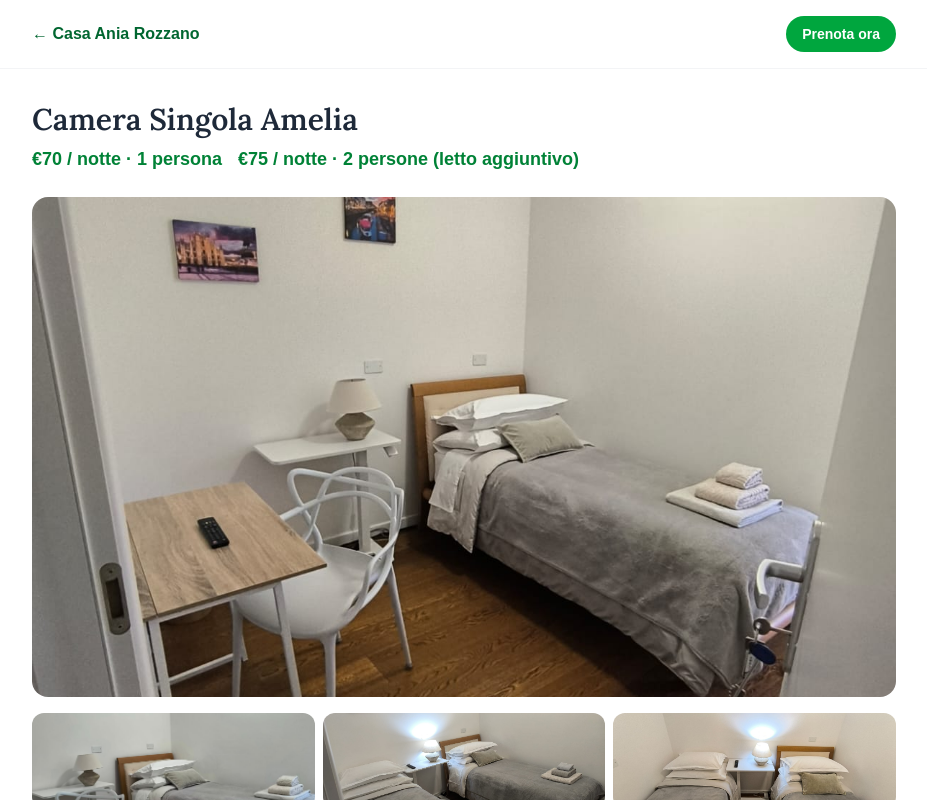
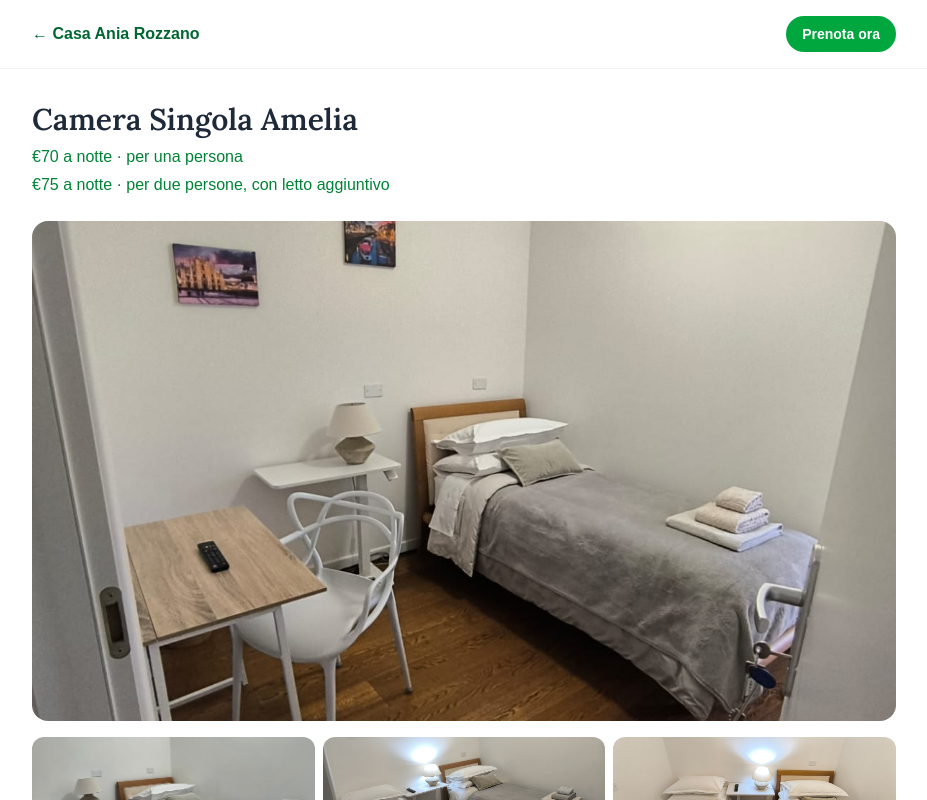
Before and after one commit to CasaAnia/sito-casaania, a Next.js app: page /camere/singola in a window 1280 px wide. Shown: the top 800 px of the page, without its empty margins (176-1103 px from the left). Built offline with nearby package versions, Linux system fonts and the light colour scheme.

Commit message:
Camera Amelia: tariffe su due righe, tolto grassetto

```diff
--- a/app/camere/singola/page.tsx
+++ b/app/camere/singola/page.tsx
@@ -47,9 +47,9 @@ export default function CameraSingola() {
       <div className="max-w-4xl mx-auto px-4 py-8">
 
         <h1 style={{ fontFamily: "'Lora', serif" }} className="text-3xl font-semibold text-gray-800 mb-2">Camera Singola Amelia</h1>
-        <div className="flex flex-col sm:flex-row gap-1 sm:gap-4 mb-6">
-          <p className="text-green-700 font-semibold text-lg">€70 / notte · 1 persona</p>
-          <p className="text-green-700 font-semibold text-lg">€75 / notte · 2 persone (letto aggiuntivo)</p>
+        <div className="flex flex-col gap-1 mb-6">
+          <p className="text-green-700 text-base">€70 a notte · per una persona</p>
+          <p className="text-green-700 text-base">€75 a notte · per due persone, con letto aggiuntivo</p>
         </div>
 
         <div className="rounded-2xl h-80 md:h-[500px] overflow-hidden mb-4 cursor-pointer"
```
